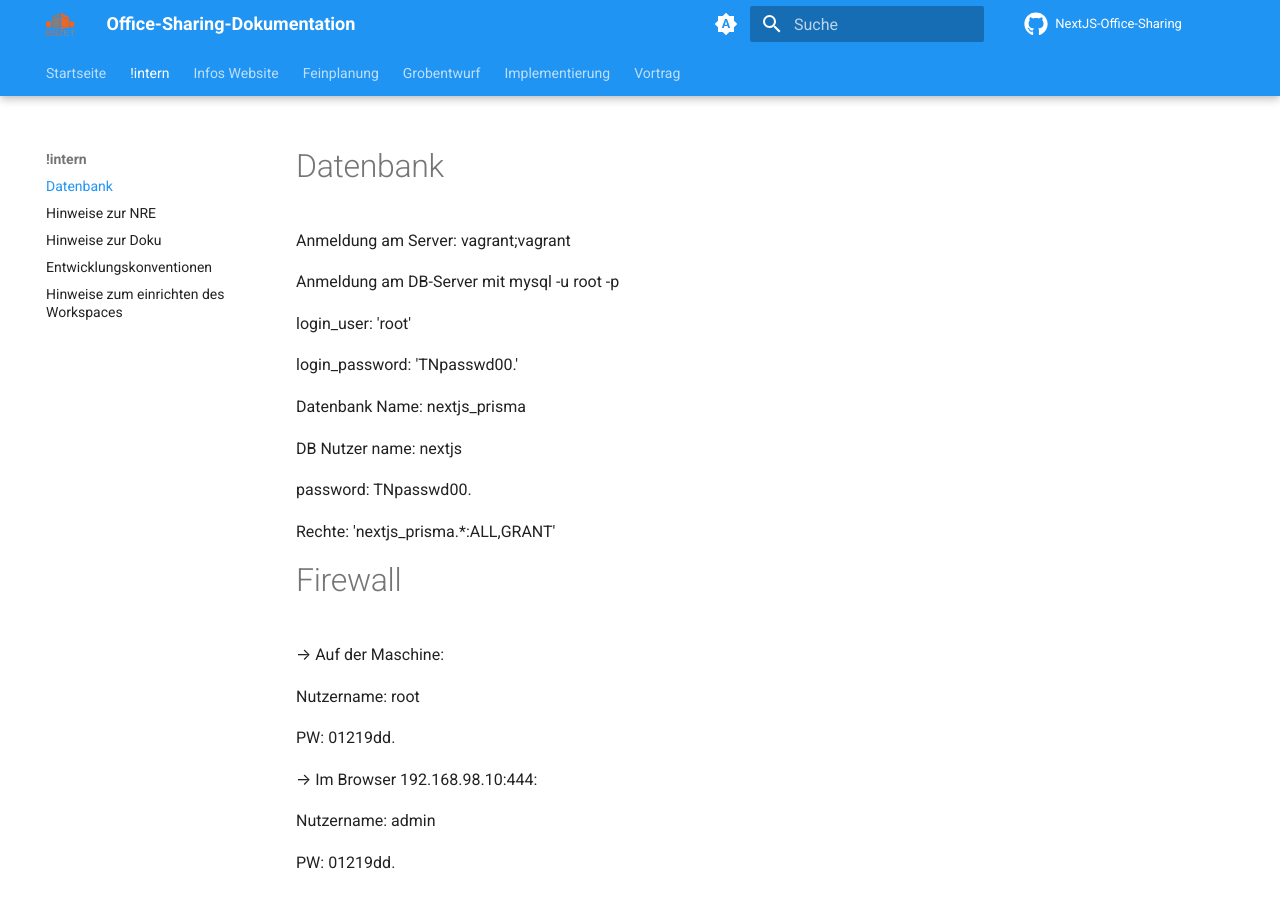
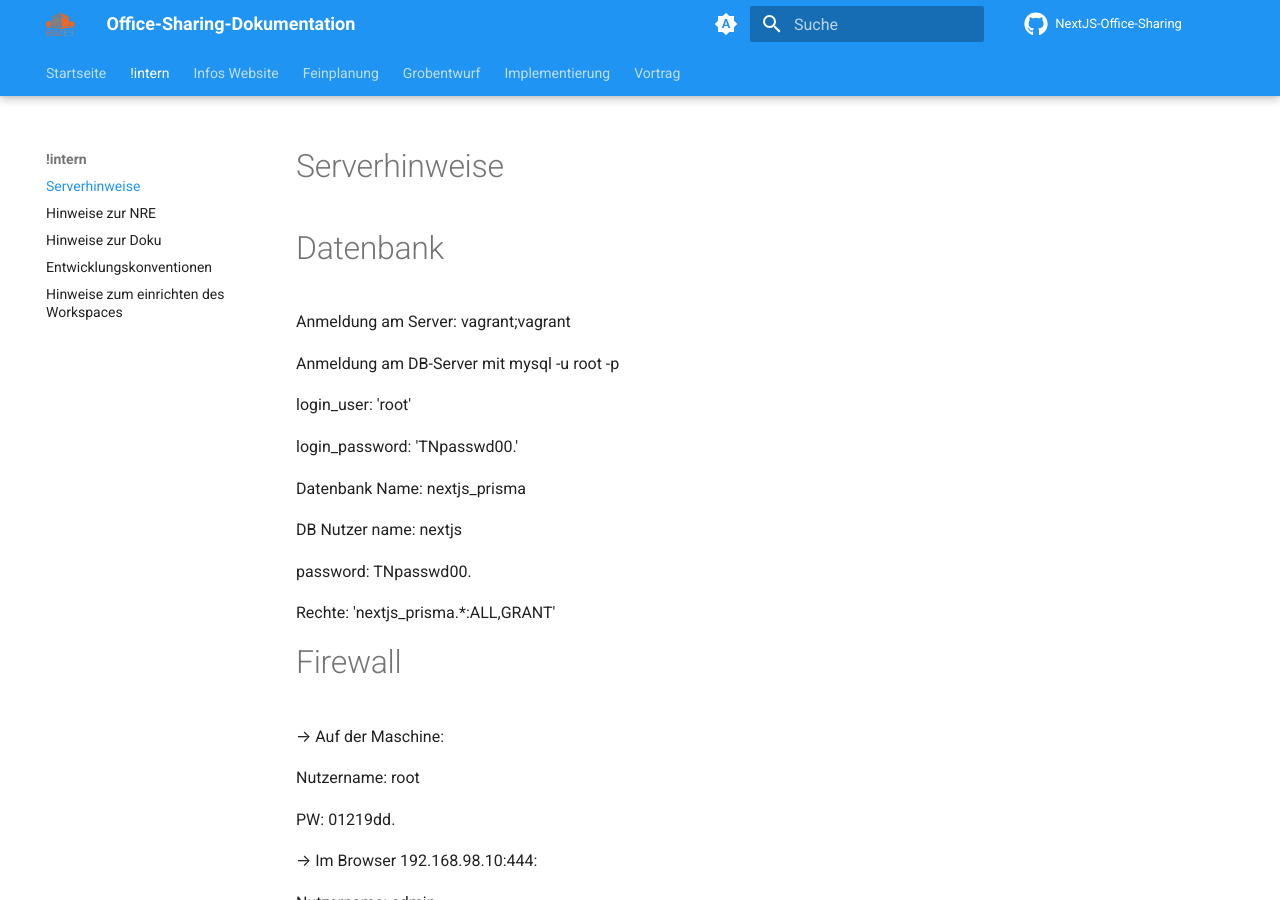
Before and after one commit to gz-bad-erzland-p2/Dokumentation, an MkDocs documentation site: the page built from docs/!intern/Server_Hinweise.md, in a window 1280 px wide and 900 px high. Built offline with MkDocs 1.6.1 and Material for MkDocs 9.7.7, drawn with Linux system fonts in a browser that asks for light colours; comment, search, counter and statistics services are not loaded.

Commit message:
Update Server_Hinweise.md

```diff
--- a/docs/!intern/Server_Hinweise.md
+++ b/docs/!intern/Server_Hinweise.md
@@ -1,3 +1,4 @@
+# Serverhinweise
 # Datenbank
 
 Anmeldung am Server: vagrant;vagrant
```
